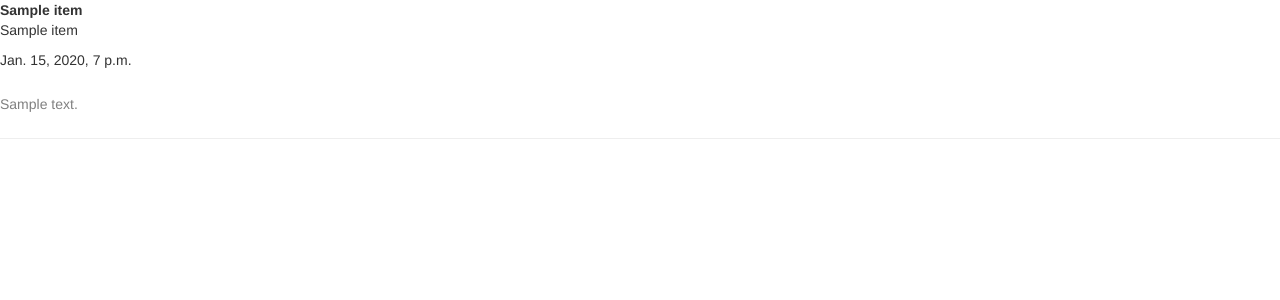
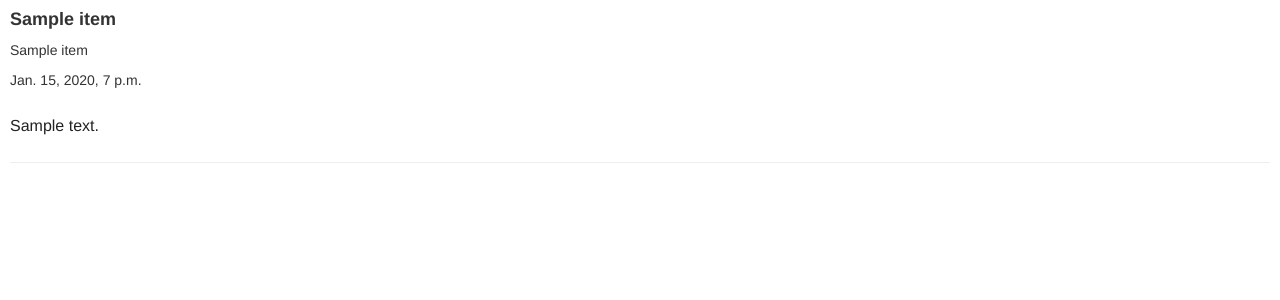
Before and after one commit to harry81/hmapps, a Django app: page /en/water/ in a window 1280 px wide. Shown: the top 300 px of the page. Run offline with Django 3.2, Linux system fonts and the light colour scheme; tables that the repository leaves empty hold one stand-in row (values such as "Sample post"); some libraries are stand-ins or nearby versions.

Commit message:
update_or_create for items

```diff
--- a/water/static/water/hmapps.css
+++ b/water/static/water/hmapps.css
@@ -1,7 +1,12 @@
-.caption {
+.title {
+    font-weight: bold;
+}
+.text {
+    white-space: pre-wrap;
     display: block;
+    text-align: justify;
     margin-top: 20px;
-    line-height: 2;
-    font-size: 14px;
-    color: #808080;
+    line-height: 2em;
+    color: #222;
+    font-size: 16px;
 }
--- a/water/templates/water/list.html
+++ b/water/templates/water/list.html
@@ -9,15 +9,15 @@
     <link href="https://maxcdn.bootstrapcdn.com/bootstrap/3.3.7/css/bootstrap.min.css" rel="stylesheet">
     <link href="{% static "water/hmapps.css" %}"  rel="stylesheet">
   </head>
-  <body >
+  <body style="margin:10px">
 
     <div>
       {% for item in items %}
-      <b >{{item.title}}</b>
+      <h4 class="title">{{item.title}}</h4>
       <p>{{item.subtitle}}</p>
       <p>
         {{item.publish_at}}</p>
-      <p class="caption">{{item.text}}</p>
+      <p class="text">{{item.text}}</p>
       <hr>
 
       {% endfor %}
--- a/water/utils.py
+++ b/water/utils.py
@@ -100,7 +100,7 @@ def _get_prefix(url):
 def insert_news_to_db(articles):
     for article in articles:
         print article['publish_at']
-        Item.objects.create(**article)
+        Item.objects.update_or_create(url=article['url'], defaults=article)
 
 
 def _parse_hani(ele):
```
